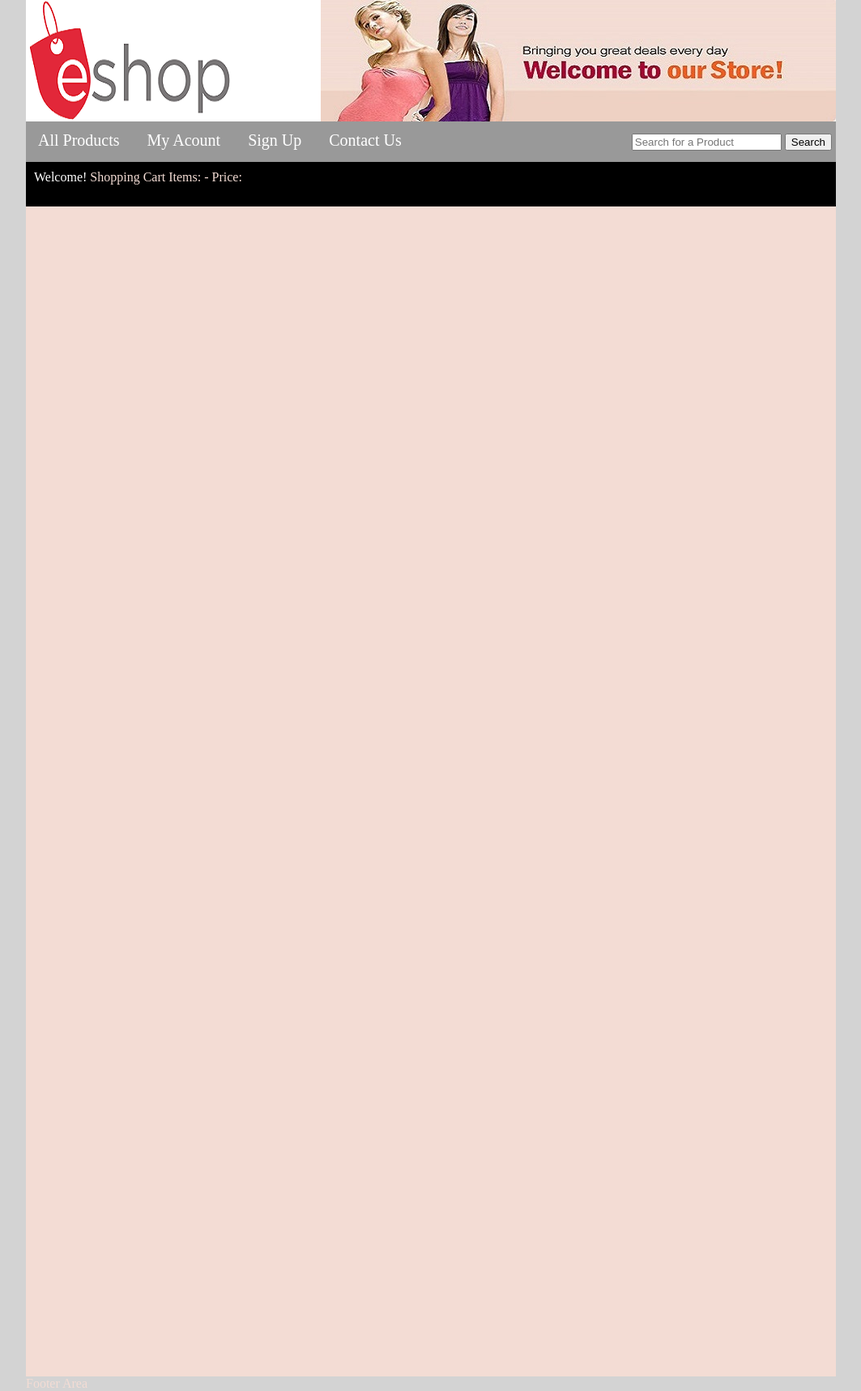
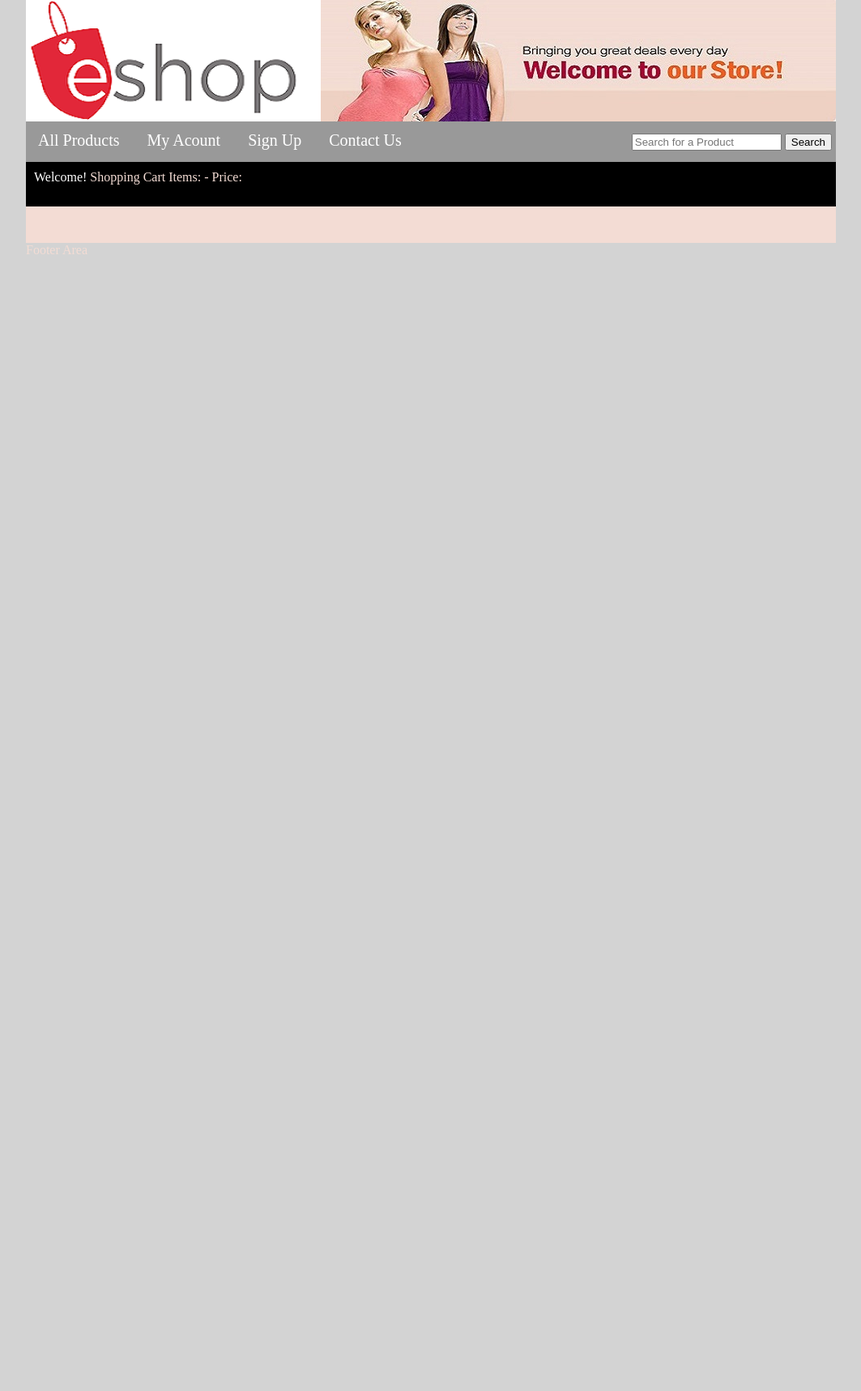
Before and after one commit to HAAKS/eshop, a PHP site: page / in a window 1280 px wide. Shown: the whole page at 81% size, without its empty margins (108-1171 px from the left). After the commit the page ends 314 px from the top, so only its background shows below. Run offline with PHP 8.4, Linux system fonts and the light colour scheme; data that the repository does not hold is empty.

Commit message:
adjust logo

```diff
--- a/style/style.css
+++ b/style/style.css
@@ -80,13 +80,12 @@ background-color: #D3D3D3;
 
 .content {
 	width: 1000px;
-	height:1500px;
+	height:auto;
 	background: #F3DCD4;
 }
 
 #whatsInside {
 	width: 1000px;
-	height: 1000px;
 	background: #F3DCD4;
 	float: right;
 }
```
Also changed, not shown: images/logo.png.
